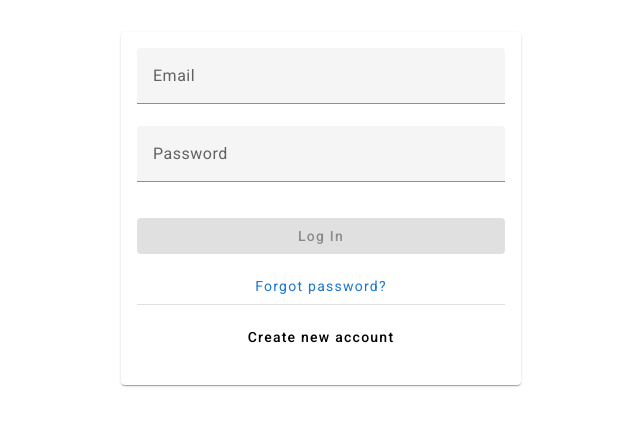
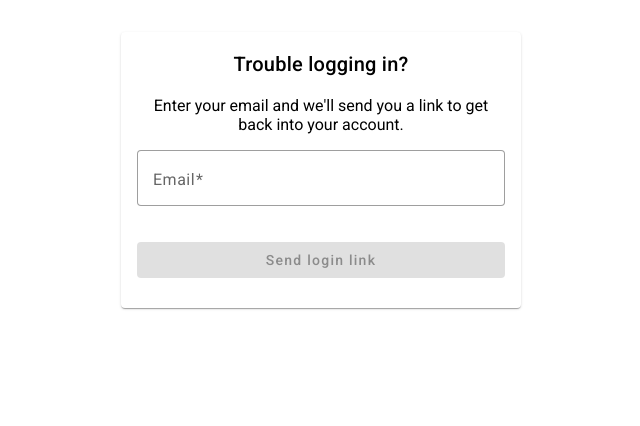
Before and after one commit to danipineiro/register-login, an Angular app in the folder frontend/: page /auth/password/reset in a window 1280 px wide. Before the commit this address led to /auth/login. Shown: the top 426 px of the page, without its empty margins (319-959 px from the left). Built offline with nearby package versions, Linux system fonts and the light colour scheme.

Commit message:
password reset

```diff
--- a/frontend/src/app/auth/login/login.component.html
+++ b/frontend/src/app/auth/login/login.component.html
@@ -29,7 +29,7 @@
       <button mat-flat-button color="primary" (click)="login()" [disabled]="!loginForm.valid">
         Log In
       </button>
-      <a mat-button routerLink="/auth/forgot-password" class="link-button"> Forgot password? </a>
+      <a mat-button routerLink="/auth/password/reset" class="link-button"> Forgot password? </a>
 
       <mat-divider></mat-divider>
 
--- /dev/null
+++ b/frontend/src/app/auth/password-reset/password-reset.component.html
@@ -0,0 +1,22 @@
+<mat-card>
+  <mat-card-header class="centered-header">
+    <mat-card-title class="centered-title">Trouble logging in?</mat-card-title>
+  </mat-card-header>
+   <mat-card-content>
+    <p>Enter your email and we'll send you a link to get back into your account.</p>
+
+     <form [formGroup]="forgotPasswordForm" (ngSubmit)="submit()">
+      <mat-form-field appearance="outline" class="w-full">
+        <mat-label>Email</mat-label>
+        <input matInput formControlName="email" type="email" required />
+        @if (forgotPasswordForm.get('email')?.invalid && (forgotPasswordForm.get('email')?.touched || forgotPasswordForm.get('email')?.dirty)) {
+          <mat-error>Please enter a valid email</mat-error>
+        }
+      </mat-form-field>
+
+      <button mat-flat-button color="primary" class="mt-4" type="submit" [disabled]="forgotPasswordForm.invalid">
+        Send login link
+      </button>
+    </form>
+  </mat-card-content>
+</mat-card>
--- /dev/null
+++ b/frontend/src/app/auth/password-reset/password-reset.component.scss
@@ -0,0 +1,23 @@
+mat-card {
+  max-width: 400px;
+  margin: 2em auto;
+  text-align: center;
+}
+
+mat-form-field {
+  display: block;
+}
+
+button {
+  width: 100%;
+  margin: 1em 0;
+}
+
+.centered-header {
+  justify-content: center;
+}
+
+.centered-title {
+  text-align: center;
+  width: 100%;
+}
--- /dev/null
+++ b/frontend/src/app/auth/password-reset/password-reset.component.ts
@@ -0,0 +1,46 @@
+import { Component } from '@angular/core';
+import { MatCard, MatCardContent, MatCardHeader, MatCardTitle } from '@angular/material/card';
+import { FormControl, FormGroup, ReactiveFormsModule, Validators } from '@angular/forms';
+import { MatFormField, MatError } from '@angular/material/form-field';
+import { MatInput, MatLabel } from '@angular/material/input';
+import { MatButton } from '@angular/material/button';
+import { NotificationService } from '../../core/services/notification.service';
+
+@Component({
+  selector: 'app-password-reset',
+  imports: [
+    MatCard,
+    MatCardContent,
+    MatCardHeader,
+    MatCardTitle,
+    ReactiveFormsModule,
+    MatFormField,
+    MatInput,
+    MatButton,
+    MatLabel,
+    MatError,
+  ],
+  templateUrl: './password-reset.component.html',
+  styleUrl: './password-reset.component.scss',
+})
+export class PasswordResetComponent {
+
+  forgotPasswordForm = new FormGroup({
+    email: new FormControl('', [Validators.required, Validators.email]),
+  });
+
+  constructor(private notification: NotificationService) {}
+
+  submit() {
+    if (this.forgotPasswordForm.invalid) return;
+
+    const email = this.forgotPasswordForm.value.email!;
+
+    // Aquí iría tu llamada real al backend para enviar el email
+    console.log('Reset link sent to:', email);
+
+    this.notification.showSuccess('If that email is registered, a reset link was sent.');
+    this.forgotPasswordForm.reset();
+  }
+
+}
--- a/frontend/src/app/auth/routes.ts
+++ b/frontend/src/app/auth/routes.ts
@@ -2,6 +2,7 @@ import { Routes } from '@angular/router';
 import { LoginComponent } from './login/login.component';
 import { ConfirmEmailComponent } from './confirm-email/confirm-email.component';
 import { isNotLoggedGuard } from '../core/guards/is-not-logged.guard';
+import { PasswordResetComponent } from './password-reset/password-reset.component';
 
 export const authRoutes: Routes = [
   {
@@ -11,6 +12,12 @@ export const authRoutes: Routes = [
     title: 'Login',
   },
   {
+    path: 'password/reset',
+    component: PasswordResetComponent,
+    canActivate: [isNotLoggedGuard],
+    title: 'Password Reset',
+  },
+  {
     path: 'confirm-email',
     component: ConfirmEmailComponent,
     canActivate: [isNotLoggedGuard],
```
